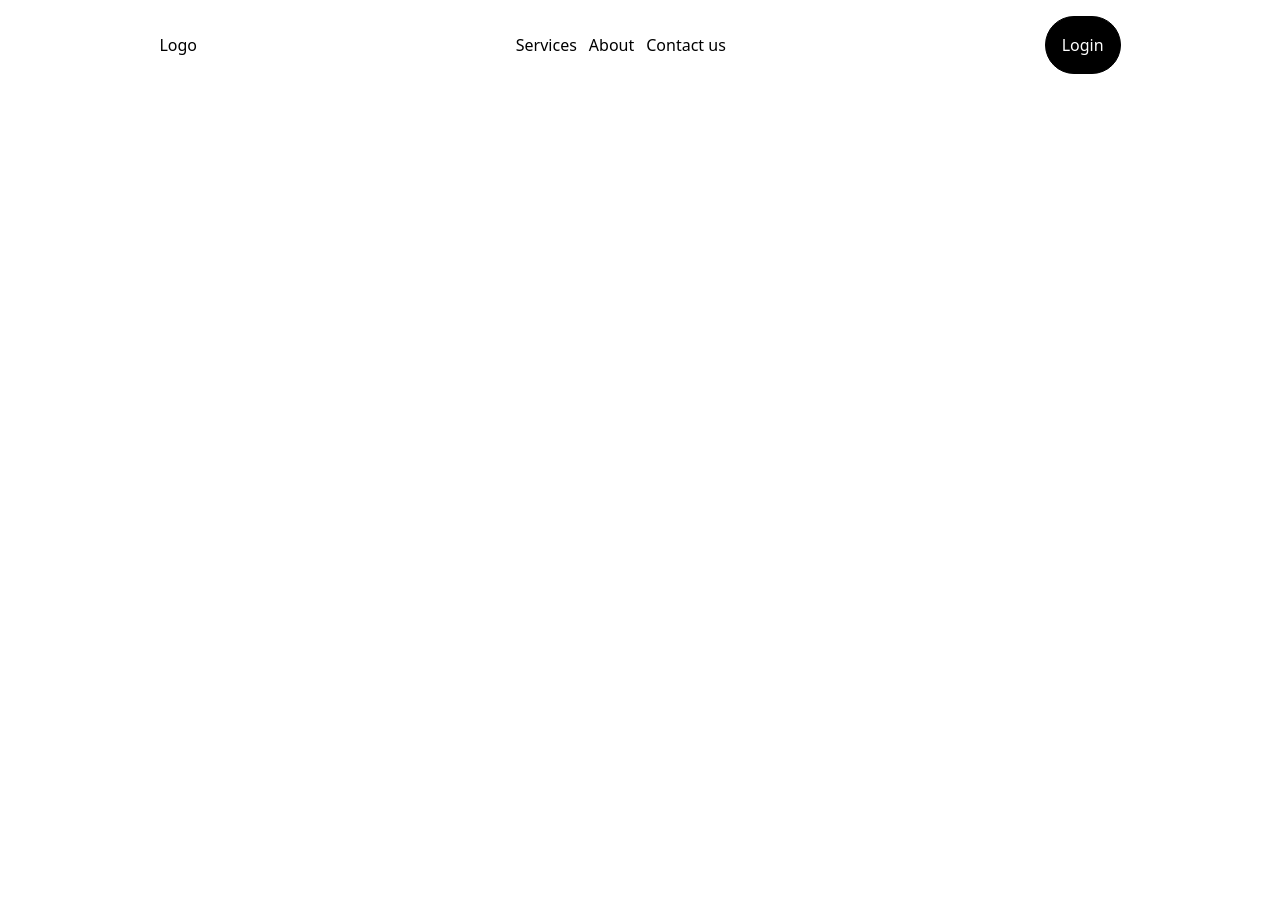
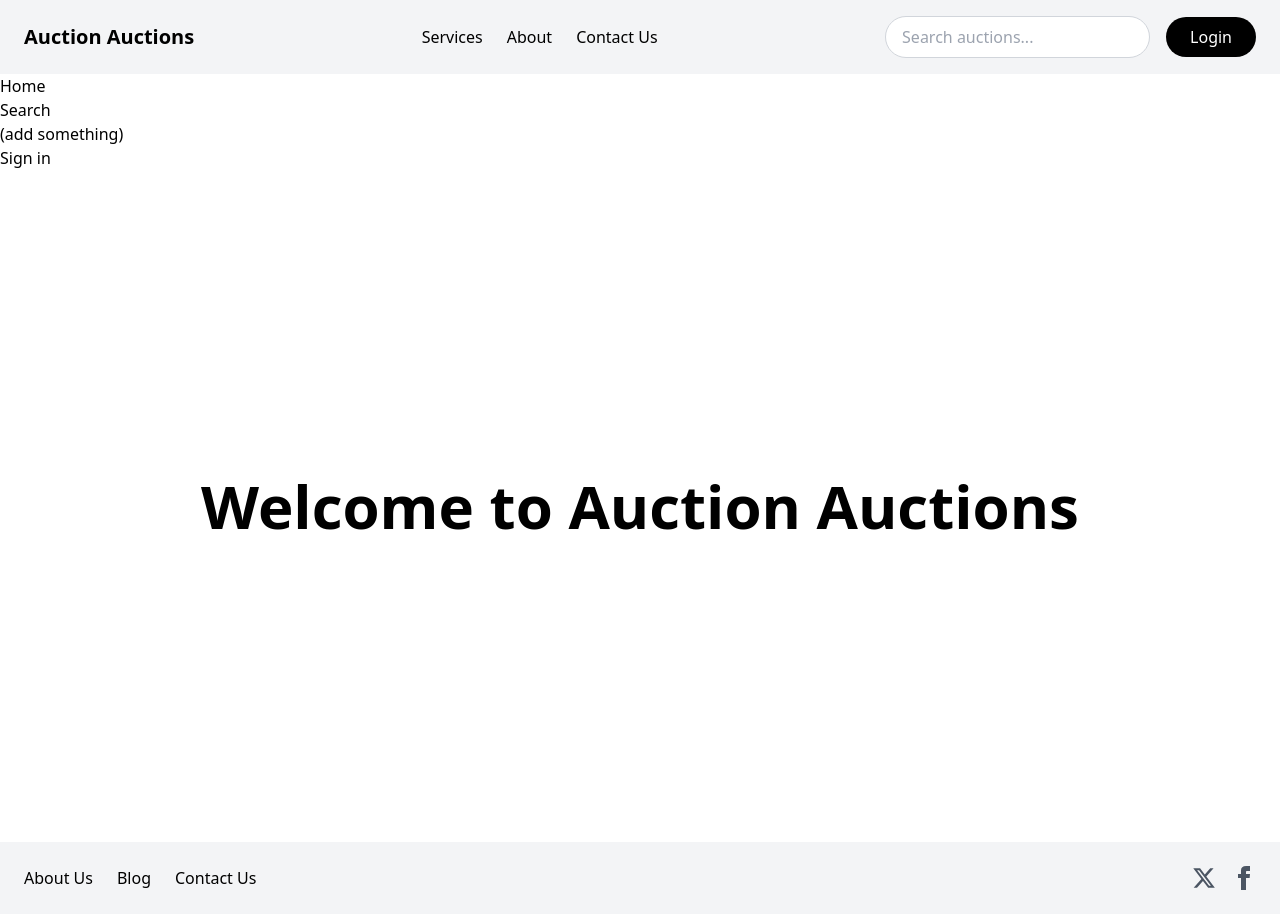
Before and after one commit to SimonNungwa/Auction, a Flask app: page / in a window 1280 px wide. Before the commit the page ends 74 px from the top, so only its background shows below. Run offline with Flask 3, Linux system fonts and the light colour scheme; some libraries are stand-ins or nearby versions.

Commit message:
updated index code

```diff
--- a/app/templates/index.html
+++ b/app/templates/index.html
@@ -1,19 +1,81 @@
-<!doctype html>
-<html>
+<!DOCTYPE html>
+<html lang="en">
   <head>
     <meta charset="UTF-8" />
     <meta name="viewport" content="width=device-width, initial-scale=1.0" />
-    <script src="https://cdn.jsdelivr.net/npm/@tailwindcss/browser@4"></script>
+    <title>Auction Auctions</title>
+    <script src="https://cdn.tailwindcss.com"></script>
   </head>
-  <body>
-    <header class="flex justify-around py-4 items-center">
-        <section><a href="/">Logo</a></section>
-        <ul class="flex space-x-3">
-            <li>Services</li>
-            <li><a href="about">About</a></li>
-            <li>Contact us</li>
+  <body class="min-h-screen flex flex-col">
+    <header class="flex justify-between items-center py-4 px-6 bg-gray-100">
+      <section class="text-xl font-bold">
+        <a href="/" class="hover:text-gray-600">Auction Auctions</a>
+      </section>
+
+      <nav>
+        <ul class="flex space-x-6">
+          <li><a href="#services" class="hover:text-gray-600">Services</a></li>
+          <li><a href="/about" class="hover:text-gray-600">About</a></li>
+          <li><a href="#contact" class="hover:text-gray-600">Contact Us</a></li>
         </ul>
-        <button class="border border-black rounded-full p-4 text-white bg-black"><a href="login">Login</a></button>
+      </nav>
+
+      <div class="flex items-center space-x-4">
+        <form action="" class="relative">
+          <input
+            type="search"
+            name="search"
+            placeholder="Search auctions..."
+            class="border border-gray-300 rounded-full py-2 px-4 focus:outline-none focus:ring-2 focus:ring-blue-500"
+          >
+        </form>
+        <button class="bg-black text-white rounded-full px-6 py-2 hover:bg-gray-800 transition-colors">
+          <a href="/login">Login</a>
+        </button>
+      </div>
     </header>
+
+    <!-- mobile nav -->
+    <section class="hidden-md ">
+      <ul>
+        <li>Home</li>
+        <li>Search</li>
+        <li>(add something)</li>
+        <li>Sign in</li>
+      </ul>
+    </section>
+
+    <main class="flex-grow">
+      <section class="flex justify-center items-center h-[calc(100vh-8rem)]">
+        <h1 class="text-5xl md:text-6xl font-bold text-center px-4">
+          Welcome to Auction Auctions
+        </h1>
+      </section>
+    </main>
+
+    <footer class="bg-gray-100 py-6 px-6">
+      <div class="flex justify-between items-center max-w-7xl mx-auto">
+        <ul class="flex space-x-6">
+          <li><a href="/about" class="hover:text-gray-600">About Us</a></li>
+          <li><a href="/blog" class="hover:text-gray-600">Blog</a></li>
+          <li><a href="#contact" class="hover:text-gray-600">Contact Us</a></li>
+        </ul>
+
+        <section class="flex space-x-4">
+          <a href="#" class="text-gray-600 hover:text-gray-800">
+            <!-- Twitter/X icon placeholder -->
+            <svg class="w-6 h-6" fill="currentColor" viewBox="0 0 24 24">
+              <path d="M18.244 2.25h3.308l-7.227 8.26 8.502 11.24H16.17l-5.214-6.817L4.99 21.75H1.68l7.73-8.835L1.254 2.25H8.08l4.713 6.231zm-1.161 17.52h1.833L7.084 4.126H5.117z"/>
+            </svg>
+          </a>
+          <a href="#" class="text-gray-600 hover:text-gray-800">
+            <!-- Facebook icon placeholder -->
+            <svg class="w-6 h-6" fill="currentColor" viewBox="0 0 24 24">
+              <path d="M9 8h-3v4h3v12h5v-12h3.642l.358-4h-4v-1.667c0-.955.192-1.333 1.115-1.333h2.885v-5h-3.808c-3.596 0-5.192 1.583-5.192 4.615v3.385z"/>
+            </svg>
+          </a>
+        </section>
+      </div>
+    </footer>
   </body>
 </html>
```
